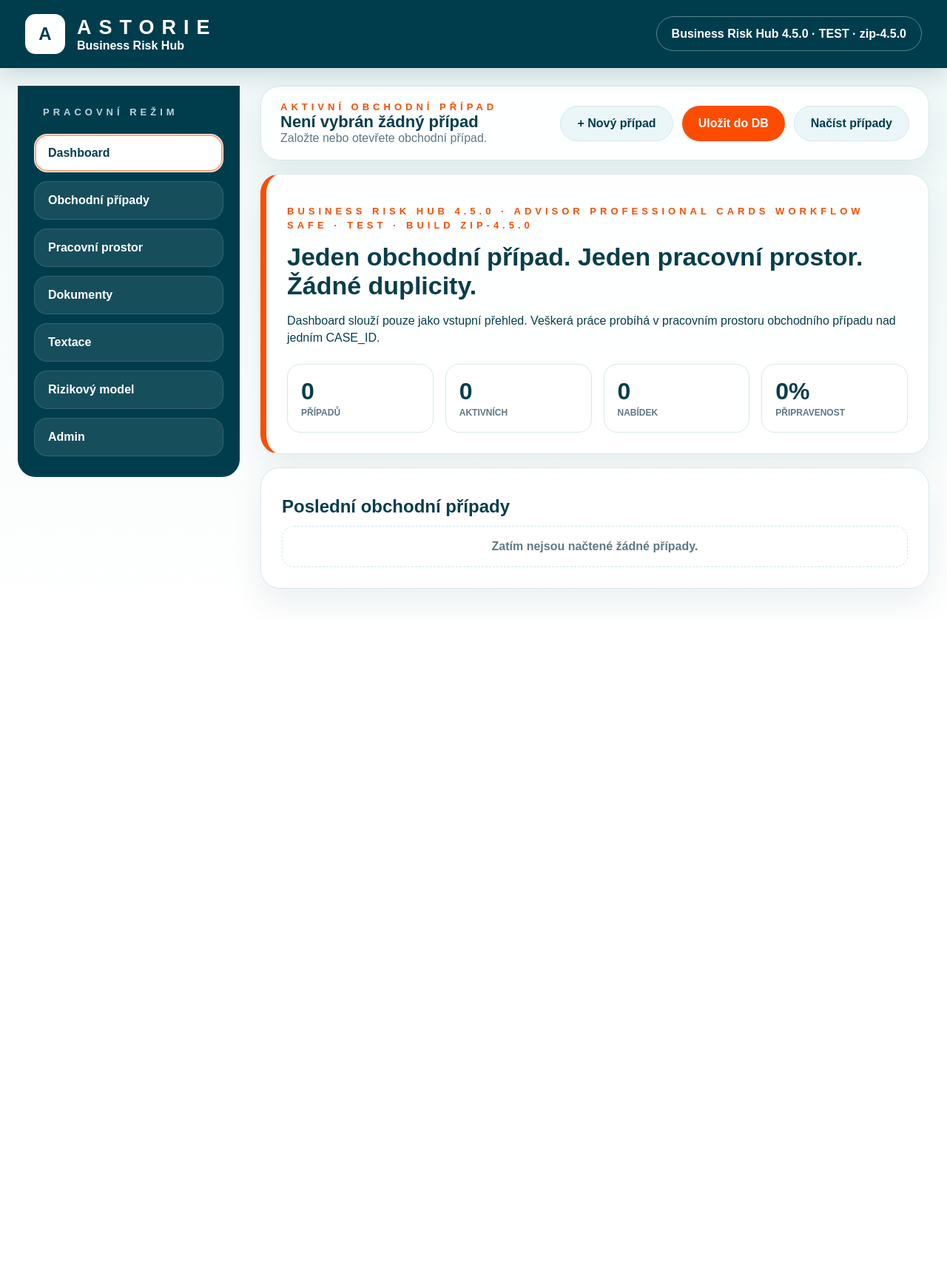
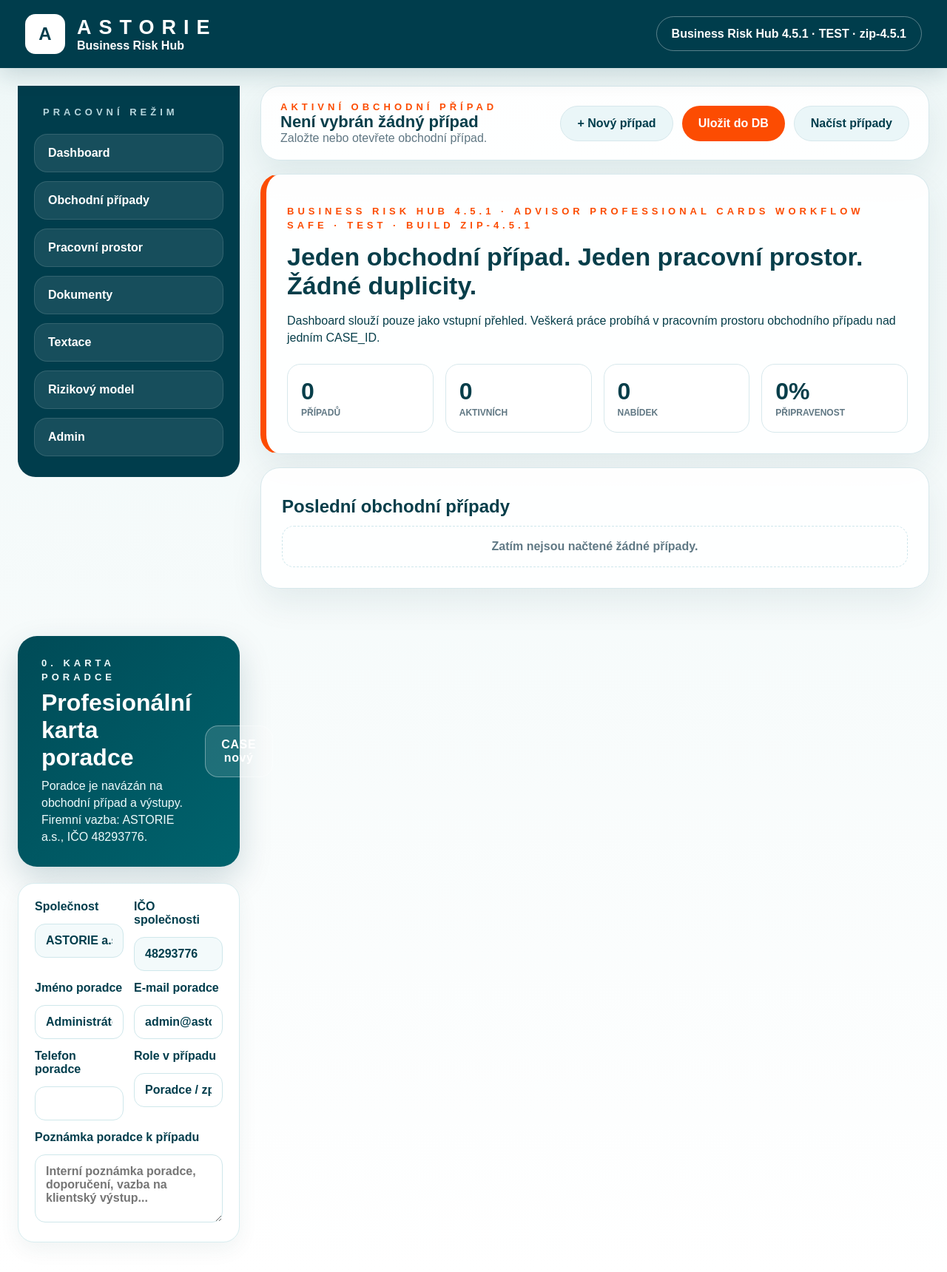
Before and after one commit to nekudova/astorie-risk-hub-clean, a FastAPI app: page / in a window 1280 px wide. Shown: the whole page at 74% size. Before the commit the page ends 810 px from the top, so only its background shows below. Run offline with FastAPI, Linux system fonts and the light colour scheme; data that the repository does not hold is empty; some libraries are stand-ins or nearby versions.

Commit message:
Add files via upload

```diff
--- a/PRODUCTION_MANIFEST_4_1_0.json
+++ b/PRODUCTION_MANIFEST_4_1_0.json
@@ -1,5 +1,5 @@
 {
-  "version": "4.5.0",
+  "version": "4.5.1",
   "release": "Advisor Professional Cards Workflow SAFE",
   "db_destructive_change": false,
   "source": "4.0.2 corrected",
--- a/VERSION.txt
+++ b/VERSION.txt
@@ -1 +1 @@
-Business Risk Hub 4.5.0 – Professional Workflow Renderer SAFE
+Business Risk Hub 4.5.1 – Professional Workflow Controller FIX SAFE
--- a/VERZE_4_0_2_PLATFORM_IDENTITY_RELEASE_CONTROL.txt
+++ b/VERZE_4_0_2_PLATFORM_IDENTITY_RELEASE_CONTROL.txt
@@ -1,3 +1,3 @@
-Business Risk Hub 4.0.2 – Release Identity Fix & Visible Build Check
+Business Risk Hub 4.5.1 – Release Identity Fix & Visible Build Check
 Jeden ZIP pro TEST i PROD. Rozlišení prostředí přes APP_ENV. Centrální APP_VERSION v app/main.py a /version endpoint.
 DB beze změn.
--- a/VERZE_4_1_0_LIABILITY_DYNAMIC_ENGINE.txt
+++ b/VERZE_4_1_0_LIABILITY_DYNAMIC_ENGINE.txt
@@ -1,2 +1,2 @@
-Business Risk Hub 4.5.0 – Advisor Professional Cards Workflow SAFE
+Business Risk Hub 4.5.1 – Advisor Professional Cards Workflow SAFE
 Bezpečný nedestruktivní vývoj nad 4.0.2.
--- a/app/main.py
+++ b/app/main.py
@@ -14,10 +14,10 @@ from fastapi.templating import Jinja2Templates
 
 BASE_DIR = os.path.dirname(__file__)
 DATABASE_URL = os.getenv("DATABASE_URL", "").strip()
-APP_VERSION = "4.5.0"
+APP_VERSION = "4.5.1"
 APP_RELEASE_NAME = "Advisor Professional Cards Workflow SAFE"
 APP_ENV = os.getenv("APP_ENV", os.getenv("ENVIRONMENT", "TEST")).strip().upper() or "TEST"
-BUILD_ID = os.getenv("RENDER_GIT_COMMIT", os.getenv("BUILD_ID", "zip-4.5.0"))[:12]
+BUILD_ID = os.getenv("RENDER_GIT_COMMIT", os.getenv("BUILD_ID", "zip-4.5.1"))[:12]
 
 app = FastAPI(title="ASTORIE Business Risk Hub", version=APP_VERSION)
 app.add_middleware(
--- a/app/static/css/style.css
+++ b/app/static/css/style.css
@@ -70,7 +70,7 @@
 .request-card-351b .badge{font-weight:800;text-transform:lowercase;background:#eaf5f7;color:#003D4C;border:1px solid #cfe4e9;border-radius:999px;padding:8px 12px;white-space:nowrap}
 @media(max-width:900px){.request-summary-351b{flex-direction:column}.request-summary-351b:after{align-self:flex-start}.request-body-351b{padding:0 16px 18px}}
 
-/* BRH 4.5.0 – Advisor Professional Cards Workflow SAFE UX */
+/* BRH 4.5.1 – Advisor Professional Cards Workflow SAFE UX */
 .risk-grid410{display:grid;grid-template-columns:repeat(auto-fit,minmax(250px,1fr));gap:12px;margin-top:14px}
 .risk-card410{position:relative;text-align:left;border:1px solid #d6edf1;background:#fff;border-radius:18px;padding:16px 46px 16px 16px;min-height:118px;color:#003D4C;font-weight:800;cursor:pointer;box-shadow:0 8px 24px rgba(0,61,76,.05);transition:.16s ease;white-space:normal}
 .risk-card410:hover{transform:translateY(-1px);border-color:#FC4C02;box-shadow:0 12px 28px rgba(0,61,76,.10)}
@@ -97,7 +97,7 @@
 @media(max-width:1200px){.risk-row410{grid-template-columns:1fr}.risk-actions410{justify-content:flex-start;padding-top:0}}
 
 
-/* BRH 4.5.0 – Advisor Professional Cards Workflow SAFE */
+/* BRH 4.5.1 – Advisor Professional Cards Workflow SAFE */
 .admin-safe-head{display:flex;align-items:flex-start;justify-content:space-between;gap:18px;margin-bottom:18px}
 .admin-tabs-safe{display:flex;flex-wrap:wrap;gap:10px;margin:18px 0 20px}
 .admin-tabs-safe .chip.active{background:#ff4b0b;color:#fff;border-color:#ff4b0b;box-shadow:0 12px 28px rgba(252,76,2,.18)}
@@ -114,7 +114,7 @@
 .json-box{width:100%;min-height:520px;font-family:ui-monospace,SFMono-Regular,Menlo,Monaco,Consolas,monospace;font-size:12px;line-height:1.45}
 
 
-/* BRH 4.5.0 – Advisor Professional Cards Workflow SAFE */
+/* BRH 4.5.1 – Advisor Professional Cards Workflow SAFE */
 .hero431{background:linear-gradient(135deg,#004b57,#00636d);color:#fff;border-radius:26px;padding:26px 30px;margin:18px 0 22px;box-shadow:0 18px 44px rgba(0,61,76,.18)}
 .hero431 h2{font-size:32px;margin:6px 0 8px;color:#fff}
 .hero431 p{color:#eefbfc;margin:0}
@@ -139,3 +139,69 @@
 @media(max-width:1100px){
   .two431,.three431,.four431,.row431,.premise431{grid-template-columns:1fr}
 }
+
+
+/* BRH 4.5.1 – Professional Workflow Controller FIX SAFE */
+.tab-content[hidden]{display:none!important}
+.tab-content:not(.active){display:none}
+.tab-content.active{display:block}
+.brh451-hero{
+  background:linear-gradient(135deg,#004b57,#00636d);
+  color:#fff;
+  border-radius:26px;
+  padding:28px 32px;
+  margin:18px 0 22px;
+  display:flex;
+  justify-content:space-between;
+  gap:18px;
+  align-items:center;
+  box-shadow:0 18px 44px rgba(0,61,76,.18)
+}
+.brh451-hero h2{font-size:32px;margin:6px 0 8px;color:#fff}
+.brh451-hero p{margin:0;max-width:980px;color:#eefbfc}
+.brh451-case-badge{
+  border:1px solid rgba(255,255,255,.35);
+  background:rgba(255,255,255,.12);
+  border-radius:18px;
+  padding:16px 20px;
+  text-align:center;
+  font-weight:900;
+  letter-spacing:.04em;
+  min-width:92px
+}
+.brh451-advisor-card{
+  background:#fff;
+  border:1px solid #d8edf0;
+  border-radius:22px;
+  padding:22px;
+  margin:16px 0;
+  box-shadow:0 10px 28px rgba(0,61,76,.06)
+}
+.brh451-grid{display:grid;gap:14px;margin-bottom:14px}
+.brh451-cols-2{grid-template-columns:repeat(2,minmax(0,1fr))}
+.brh451-field span{
+  display:block;
+  font-weight:800;
+  color:#003d4c;
+  margin:0 0 6px
+}
+.brh451-field input,
+.brh451-field textarea{
+  width:100%;
+  box-sizing:border-box;
+  border:1px solid #cfe7eb;
+  border-radius:14px;
+  padding:13px 14px;
+  font-weight:700;
+  color:#003d4c;
+  background:#fff
+}
+.brh451-field input[readonly]{
+  background:#f3fafb;
+  color:#003d4c
+}
+.brh451-field textarea{min-height:92px;resize:vertical}
+@media(max-width:1000px){
+  .brh451-cols-2{grid-template-columns:1fr}
+  .brh451-hero{flex-direction:column;align-items:flex-start}
+}
--- a/app/templates/index.html
+++ b/app/templates/index.html
@@ -4,7 +4,7 @@
   <meta charset="utf-8">
   <meta name="viewport" content="width=device-width, initial-scale=1">
   <title>ASTORIE Business Risk Hub {{ app_version }}</title>
-  <link rel="stylesheet" href="/static/css/style.css?v={{ app_version|replace(".", "") }}">
+  <link rel="stylesheet" href="/static/css/style.css?v=451?v={{ app_version|replace(".", "") }}">
 </head>
 <body>
   <header class="topbar">
@@ -15,7 +15,7 @@
   <main class="layout">
     <aside class="sidebar">
       <div class="sidebar-title">PRACOVNÍ REŽIM</div>
-      <button class="nav active" data-view="dashboard">Dashboard</button>
+      <button class="nav" data-view="dashboard">Dashboard</button>
       <button class="nav" data-view="cases">Obchodní případy</button>
       <button class="nav" data-view="workspace">Pracovní prostor</button>
       <button class="nav" data-view="documents">Dokumenty</button>
@@ -50,7 +50,8 @@
           <div class="readiness"><b id="readyScore">0%</b><span>připravenost</span></div>
         </div>
         <div class="tabs">
-          <button class="tab active" data-tab="client">0. Karta poradce</button><button class="tab" data-tab="client">1. Karta klienta</button>
+          <button class="tab active" data-tab="advisor">0. Karta poradce</button>
+          <button class="tab" data-tab="client">1. Karta klienta</button>
           <button class="tab" data-tab="insurance">2. Karta pro pojištění</button>
           <button class="tab" data-tab="liability">3. Modul odpovědnosti</button>
           <button class="tab" data-tab="risks">4. Ostatní rizika</button>
@@ -74,6 +75,6 @@
   </main>
 
   <div id="toast" class="toast hidden"></div>
-  <script src="/static/js/app.js?v={{ app_version|replace(".", "") }}"></script>
+  <script src="/static/js/app.js?v=451?v={{ app_version|replace(".", "") }}"></script>
 </body>
 </html>
```
Also changed, not shown: RELEASE_4_2_1_EMERGENCY_RESTORE.md (+3 -3 lines), RELEASE_4_2_2_ADMIN_CONTROL_CENTER_SAFE.md (+1 -1 lines), RELEASE_4_3_1_PROFESSIONAL_CARDS_SAFE_HOTFIX.md (+1 -1 lines), RELEASE_4_4_0_ADVISOR_PROFESSIONAL_CARDS_WORKFLOW_SAFE.md (+1 -1 lines), RELEASE_4_5_1_WORKFLOW_CONTROLLER_FIX_SAFE.md (added, +26 -0 lines), CHANGELOG_4_0_0.md, CHANGELOG_4_0_2.md, CHANGELOG_4_1_0.md, app/static/js/app.js.
